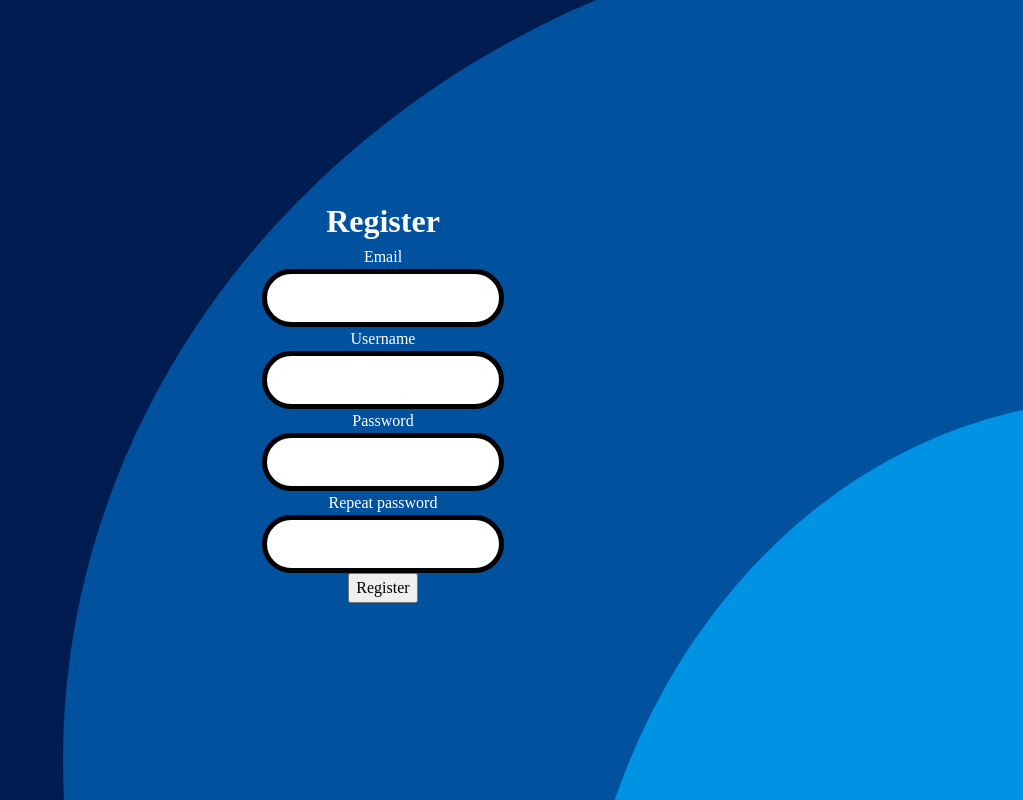
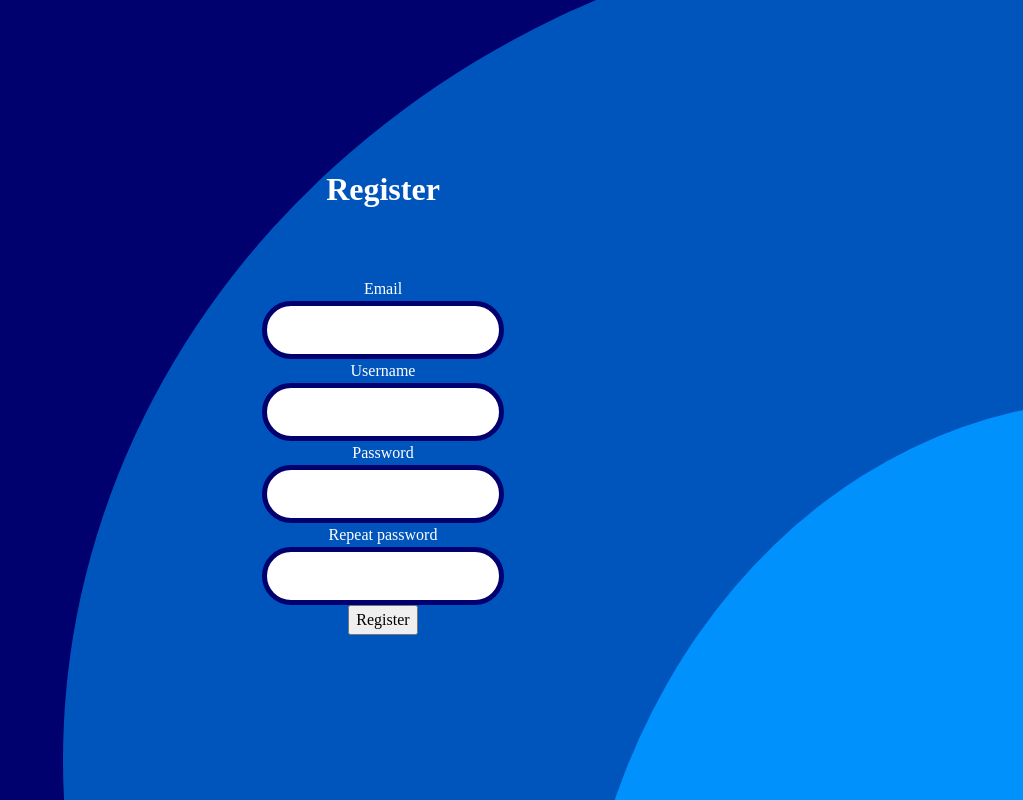
Before and after one commit to Kirshach/anki-cards, a Vue app: page /register in a window 1280 px wide. Shown: the whole page, without its empty margins (257-1280 px from the left). Built offline with nearby package versions, Linux system fonts and the light colour scheme.

Commit message:
feat: adjust register page colors

```diff
--- a/src/app.vue
+++ b/src/app.vue
@@ -15,8 +15,8 @@ import { RouterView } from "vue-router";
   z-index: -1;
   top: 0;
   left: 0;
-  width: 100lvw;
-  height: 100lvh;
+  width: 100%;
+  height: 100%;
   background-color: var(--theme-color-3);
 }
 
@@ -27,18 +27,18 @@ import { RouterView } from "vue-router";
 }
 
 .circle.second {
-  width: 145lvw;
-  height: 210lvh;
+  width: 145%;
+  height: 210%;
   background-color: var(--theme-color-2);
-  bottom: -100lvh;
-  right: -70lvw;
+  bottom: -100%;
+  right: -70%;
 }
 
 .circle.first {
-  width: 85lvw;
-  height: 160lvh;
+  width: 85%;
+  height: 160%;
   background-color: var(--theme-color-1);
-  bottom: -110lvh;
-  right: -50lvw;
+  bottom: -110%;
+  right: -50%;
 }
 </style>
--- a/src/assets/base.css
+++ b/src/assets/base.css
@@ -1,3 +1,4 @@
 #app {
+  min-width: 320px;
   color: var(--text-color);
 }
--- a/src/assets/variables.css
+++ b/src/assets/variables.css
@@ -1,8 +1,8 @@
 :root {
   /* Colors */
-  --theme-color-1: oklch(63.05% 0.167 241.03);
-  --theme-color-2: oklch(42.05% 0.167 241.03);
-  --theme-color-3: oklch(23.05% 0.127 241.03);
+  --theme-color-1: oklch(65.05% 0.19 251.03);
+  --theme-color-2: oklch(46.05% 0.19 251.03);
+  --theme-color-3: oklch(23.05% 0.187 251.03);
 
   --text-color: oklch(100% 0 0);
 
--- a/src/pages/register-page.vue
+++ b/src/pages/register-page.vue
@@ -49,11 +49,17 @@ const repeatedPassword = ref("");
 </template>
 
 <style scoped>
+h1 {
+  margin-bottom: 2em;
+}
+
 form {
   display: flex;
   flex-direction: column;
   justify-content: center;
   align-items: center;
+  padding-top: 2em;
+  padding-bottom: 2em;
   min-height: 100%;
 }
 </style>
--- a/src/shared/text-input/ui/text-input.vue
+++ b/src/shared/text-input/ui/text-input.vue
@@ -5,8 +5,15 @@
 <style scoped>
 input {
   padding: 0.75em 1em;
-  border: 5px solid;
+  border: 5px solid var(--theme-color-3);
   border-radius: 10em;
   font-size: 1rem;
+  outline: 3px solid transparent;
+  transition: outline 0.2s ease-out;
+}
+
+input:focus-visible {
+  outline: 3px solid var(--theme-color-1);
+  transition: outline 0.1s ease-in-out;
 }
 </style>
```
